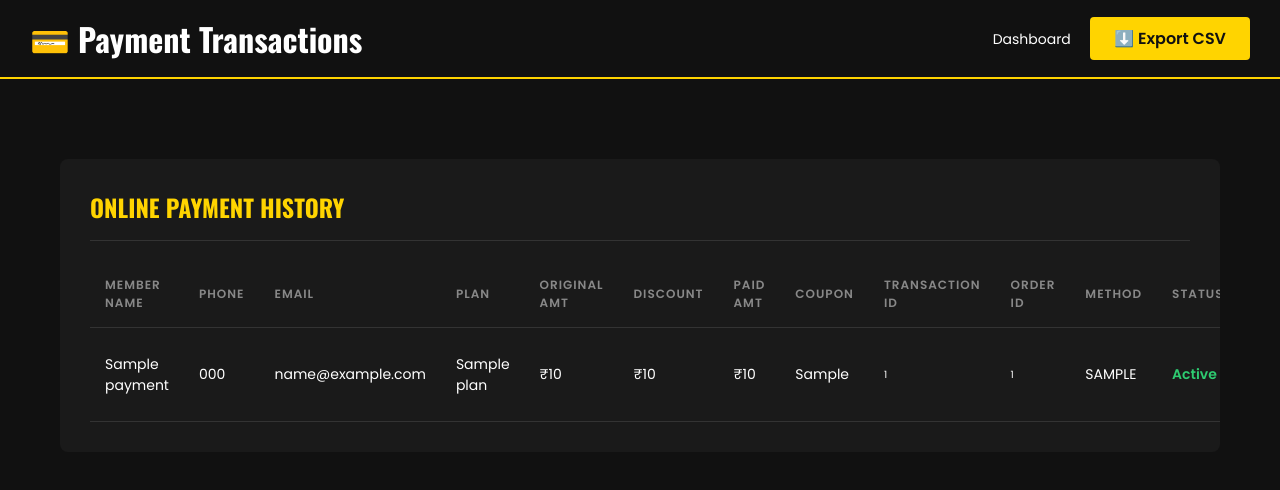
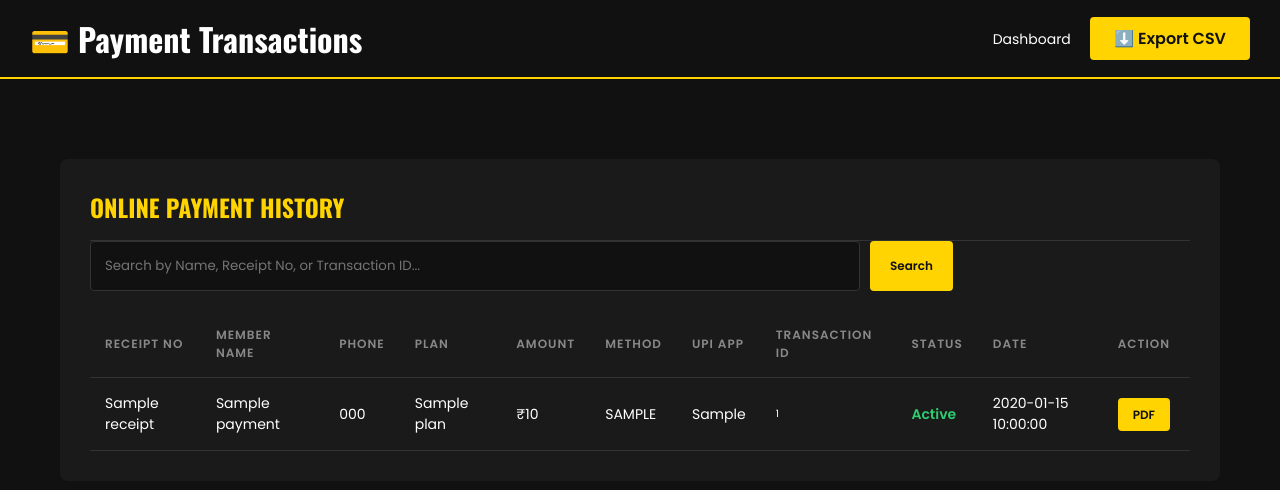
Before and after one commit to paretaradhe089-sketch/gym_website, a Flask app: page /admin/transactions in a window 1280 px wide. Shown: the top 490 px of the page. Run offline with Flask 3, Linux system fonts and the light colour scheme; a user stored in the database is signed in; tables that the repository leaves empty hold one stand-in row (values such as "Sample post"); a database or web service that is not in the repository returns one stand-in record (values such as "Sample title").

Commit message:
Update admin_transactions.html

```diff
--- a/templates/admin_transactions.html
+++ b/templates/admin_transactions.html
@@ -13,7 +13,6 @@
     <h1 style="font-family:'Oswald';">💳 Payment Transactions</h1>
     <div>
         <a href="{{ url_for('admin.dashboard') }}" style="font-size:14px; margin-right:15px;">Dashboard</a>
-        <!-- Direct Link Use Kiya Hai Taaki Error Na Aaye -->
         <a href="/admin/export_csv" class="btn-admin">⬇️ Export CSV</a>
     </div>
 </div>
@@ -21,49 +20,51 @@
 <div class="section">
     <div class="admin-card">
         <h2>Online Payment History</h2>
+
+        <!-- Search Form -->
+        <form method="GET" action="{{ url_for('admin.transactions') }}" style="margin-bottom: 20px; display: flex; gap: 10px;">
+            <input type="text" name="q" placeholder="Search by Name, Receipt No, or Transaction ID..." value="{{ q }}" style="width: 70%; margin: 0;">
+            <button type="submit" class="btn-sm btn-edit" style="padding: 12px 20px;">Search</button>
+            {% if q %}
+            <a href="{{ url_for('admin.transactions') }}" class="btn-sm btn-del" style="padding: 12px 20px; text-decoration: none;">Clear</a>
+            {% endif %}
+        </form>
+
         <table>
             <thead>
                 <tr>
+                    <th>Receipt No</th>
                     <th>Member Name</th>
                     <th>Phone</th>
-                    <th>Email</th>
                     <th>Plan</th>
-                    <th>Original Amt</th>
-                    <th>Discount</th>
-                    <th>Paid Amt</th>
-                    <th>Coupon</th>
+                    <th>Amount</th>
+                    <th>Method</th>
+                    <th>UPI App</th>
                     <th>Transaction ID</th>
-                    <th>Order ID</th>
-                    <th>Method</th>
                     <th>Status</th>
                     <th>Date</th>
-                    <th>Time</th>
-                    <th>Receipt</th>
+                    <th>Action</th>
                 </tr>
             </thead>
             <tbody>
                 {% for p in payments %}
                 <tr>
+                    <td>{{ p.receipt }}</td>
                     <td>{{ p.name }}</td>
                     <td>{{ p.phone }}</td>
-                    <td>{{ p.email }}</td>
                     <td>{{ p.plan }}</td>
-                    <td>₹{{ p.original_amount }}</td>
-                    <td>₹{{ p.discount }}</td>
                     <td>₹{{ p.amount_paid }}</td>
-                    <td>{{ p.coupon_used or 'N/A' }}</td>
+                    <td>{{ p.payment_method|upper }}</td>
+                    <td>{{ p.upi_app or 'N/A' }}</td>
                     <td style="font-size:10px;">{{ p.transaction_id }}</td>
-                    <td style="font-size:10px;">{{ p.order_id }}</td>
-                    <td>{{ p.payment_method|upper }}</td>
                     <td style="color: #2ecc71; font-weight:bold;">{{ p.status }}</td>
                     <td>{{ p.date }}</td>
-                    <td>{{ p.time }}</td>
                     <td>
                         <a href="{{ url_for('main.download_receipt', user_id=p.user_id) }}" class="btn-sm btn-edit" target="_blank">PDF</a>
                     </td>
                 </tr>
                 {% else %}
-                <tr><td colspan="15" style="text-align:center; color:#888;">No online transactions yet.</td></tr>
+                <tr><td colspan="11" style="text-align:center; color:#888;">No transactions found.</td></tr>
                 {% endfor %}
             </tbody>
         </table>
```
